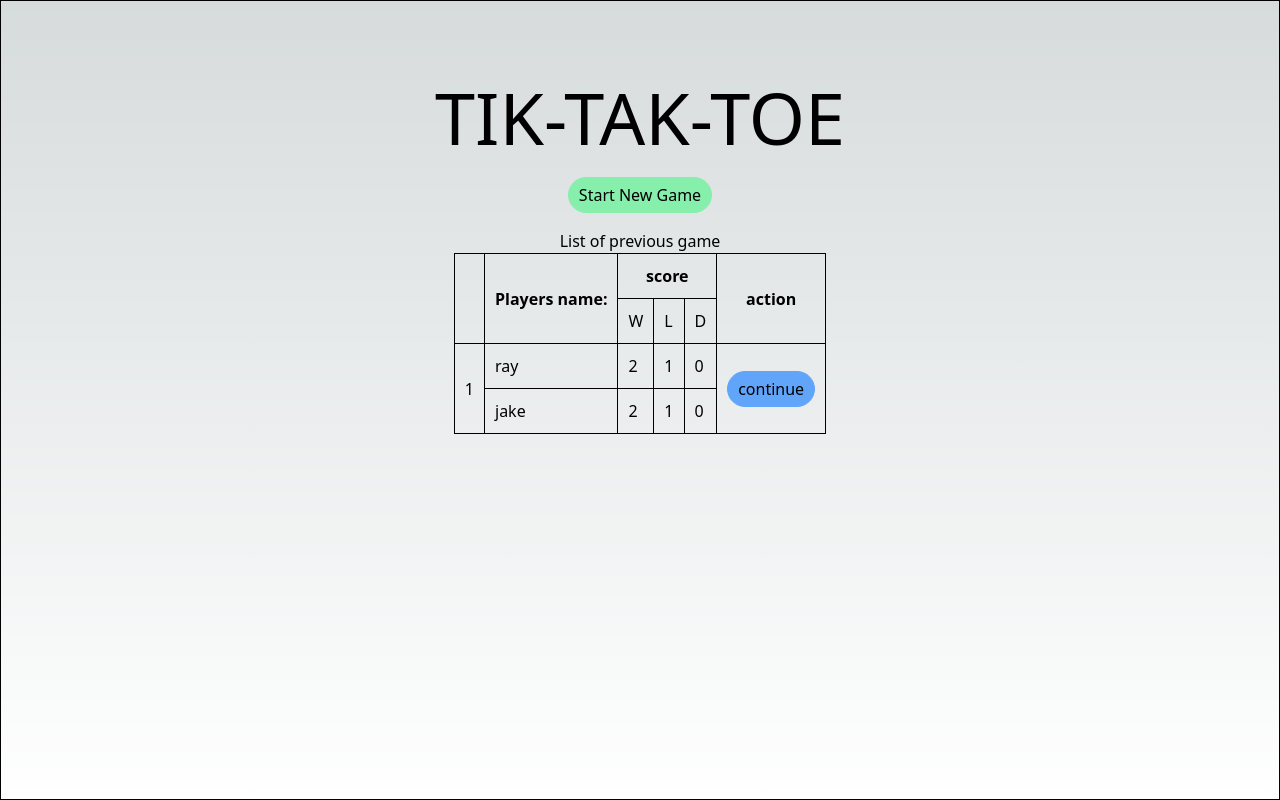
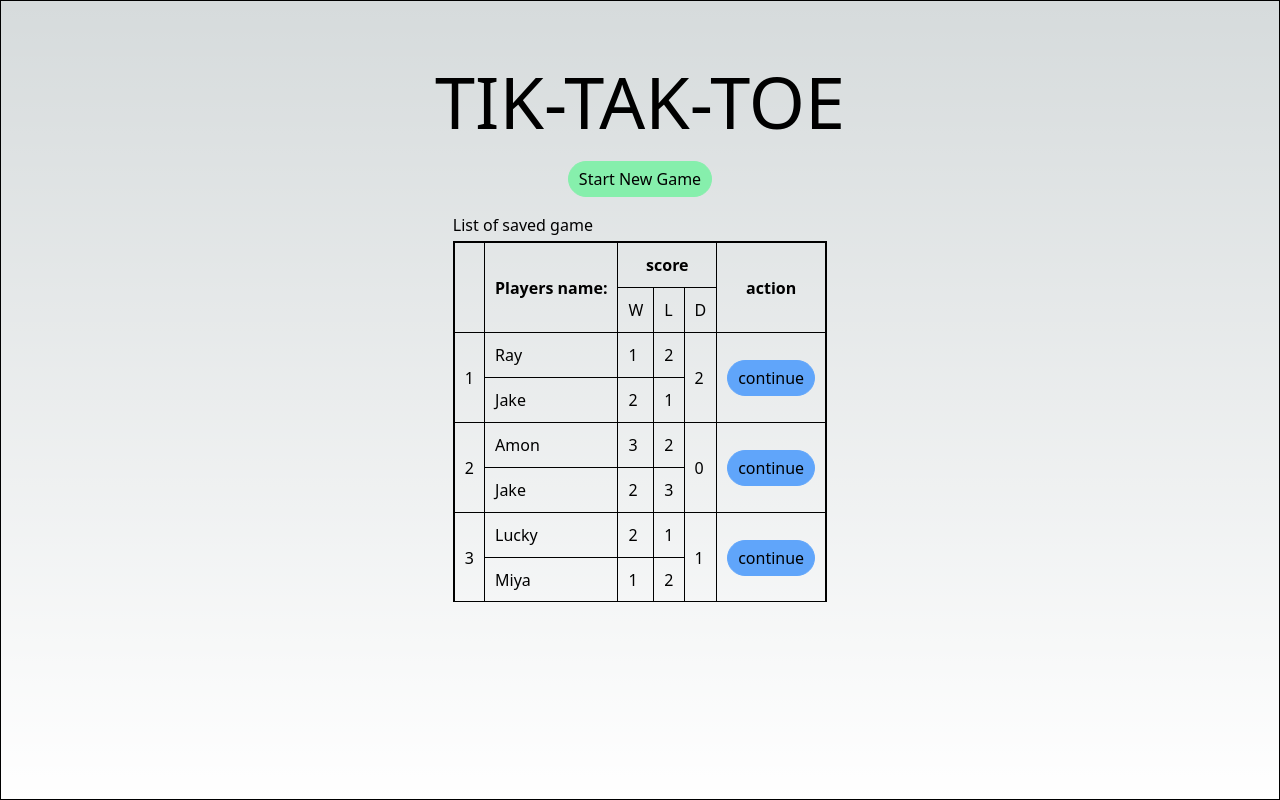
Before and after one commit to ryan20bv/tik-tak-toe, a Next.js app: page / in a window 1280 px wide. Built offline with nearby package versions, Linux system fonts and the light colour scheme.

Commit message:
create ui for home

```diff
--- /dev/null
+++ b/src/components/home/Home.tsx
@@ -0,0 +1,25 @@
+import React from "react";
+import Table from "../table/Table";
+import { ISaveGame } from "@/data/modelTypes";
+
+interface PropsType {
+	savedGames: ISaveGame[];
+}
+
+const Home: React.FC<PropsType> = ({ savedGames }) => {
+	return (
+		<section className='w-screen h-screen flex items-center border border-black flex-col pt-16 overflow-hidden'>
+			<div>
+				<h1 className='text-7xl '>TIK-TAK-TOE</h1>
+			</div>
+			<div className='mt-6 mb-4'>
+				<button className='bg-green-300 border border-green-300'>
+					Start New Game
+				</button>
+			</div>
+			<Table savedGames={savedGames} />
+		</section>
+	);
+};
+
+export default Home;
--- a/src/components/table/Table.tsx
+++ b/src/components/table/Table.tsx
@@ -1,7 +1,22 @@
 import React from "react";
+import { ISaveGame } from "@/data/modelTypes";
+import TableBody from "./TableBody";
 
-const Table = () => {
+interface PropsType {
+	savedGames: ISaveGame[];
+}
+
+const Table: React.FC<PropsType> = ({ savedGames }) => {
 	return (
+		<section>
+			<h3>List of saved game</h3>
+
+			<div className='border border-black max-h-[75%] overflow-y-scroll  mt-1'>
+				{!savedGames ||
+					(savedGames.length === 0 && (
+						<div className='w-[300px] text-center'>No saved Games</div>
+					))}
+				{savedGames && savedGames.length > 0 && (
 					<table>
 						<thead>
 							<tr>
@@ -16,25 +31,18 @@ const Table = () => {
 								<td>D</td>
 							</tr>
 						</thead>
-			<tbody>
-				<tr>
-					<td rowSpan={2}>1</td>
-					<td>ray</td>
-					<td>2</td>
-					<td>1</td>
-					<td>0</td>
-					<td rowSpan={2}>
-						<button className='bg-blue-400 border border-blue-400 '>continue</button>
-					</td>
-				</tr>
-				<tr>
-					<td>jake</td>
-					<td>2</td>
-					<td>1</td>
-					<td>0</td>
-				</tr>
-			</tbody>
+
+						{savedGames.map((eachGame: ISaveGame, index: number) => (
+							<TableBody
+								key={eachGame.id}
+								eachGame={eachGame}
+								index={index}
+							/>
+						))}
 					</table>
+				)}
+			</div>
+		</section>
 	);
 };
 
--- /dev/null
+++ b/src/components/table/TableBody.tsx
@@ -0,0 +1,32 @@
+import React from "react";
+import { ISaveGame } from "@/data/modelTypes";
+
+interface PropsType {
+	eachGame: ISaveGame;
+	index: number;
+}
+
+const TableBody: React.FC<PropsType> = ({ eachGame, index }) => {
+	const { player1, player2, id, draw } = eachGame;
+	return (
+		<tbody>
+			<tr>
+				<td rowSpan={2}>{index + 1}</td>
+				<td>{player1.name}</td>
+				<td>{player1.win}</td>
+				<td>{player2.win}</td>
+				<td rowSpan={2}>{draw}</td>
+				<td rowSpan={2}>
+					<button className='bg-blue-400 border border-blue-400 '>continue</button>
+				</td>
+			</tr>
+			<tr>
+				<td>{player2.name}</td>
+				<td>{player2.win}</td>
+				<td>{player1.win}</td>
+			</tr>
+		</tbody>
+	);
+};
+
+export default TableBody;
--- /dev/null
+++ b/src/data/dummydata.tsx
@@ -0,0 +1,56 @@
+import { ISaveGame } from "./modelTypes";
+
+const dummyData: ISaveGame[] = [
+	{
+		id: "g1",
+		player1: {
+			name: "Ray",
+			win: 1,
+		},
+		player2: {
+			name: "Jake",
+			win: 2,
+		},
+		draw: 2,
+	},
+	{
+		id: "g2",
+		player1: {
+			name: "Amon",
+			win: 3,
+		},
+		player2: {
+			name: "Jake",
+			win: 2,
+		},
+		draw: 0,
+	},
+	{
+		id: "g3",
+		player1: {
+			name: "Lucky",
+			win: 2,
+		},
+		player2: {
+			name: "Miya",
+			win: 1,
+		},
+		draw: 1,
+	},
+	{
+		id: "g4",
+		player1: {
+			name: "Lucky",
+			win: 2,
+		},
+		player2: {
+			name: "Miya",
+			win: 1,
+		},
+		draw: 1,
+	},
+];
+
+export const getAllSavedGames = () => {
+	return dummyData;
+};
--- /dev/null
+++ b/src/data/modelTypes.tsx
@@ -0,0 +1,11 @@
+export interface ISaveGame {
+	id: string;
+	player1: IPlayer;
+	player2: IPlayer;
+	draw: number;
+}
+
+export interface IPlayer {
+	name: string;
+	win: number;
+}
--- a/src/pages/index.tsx
+++ b/src/pages/index.tsx
@@ -1,23 +1,26 @@
 import React from "react";
-import Table from "@/components/table/Table";
+import type { InferGetStaticPropsType, GetStaticProps } from "next";
+import Home from "@/components/home/Home";
 
-const HomePage = () => {
-	return (
-		<section className='w-screen h-screen flex items-center border border-black flex-col pt-20'>
-			<div>
-				<h1 className='text-7xl '>TIK-TAK-TOE</h1>
-			</div>
-			<div className='mt-6 mb-4'>
-				<button className='bg-green-300 border border-green-300'>
-					Start New Game
-				</button>
-			</div>
-			<div>
-				<h3>List of previous game</h3>
-			</div>
-			<Table />
-		</section>
-	);
+import { getAllSavedGames } from "@/data/dummydata";
+import { ISaveGame } from "@/data/modelTypes";
+
+interface PropsType {
+	savedGames: ISaveGame[];
+}
+
+const HomePage: React.FC<PropsType> = ({ savedGames }) => {
+	return <Home savedGames={savedGames} />;
+};
+
+export const getStaticProps: GetStaticProps = async () => {
+	const savedGames: ISaveGame[] = await getAllSavedGames();
+
+	return {
+		props: {
+			savedGames,
+		},
+	};
 };
 
 export default HomePage;
```
Also changed, not shown: src/dummydata/dummydata.tsx (deleted, +0 -35 lines). Lines whose indentation alone changed are shown as unchanged.
